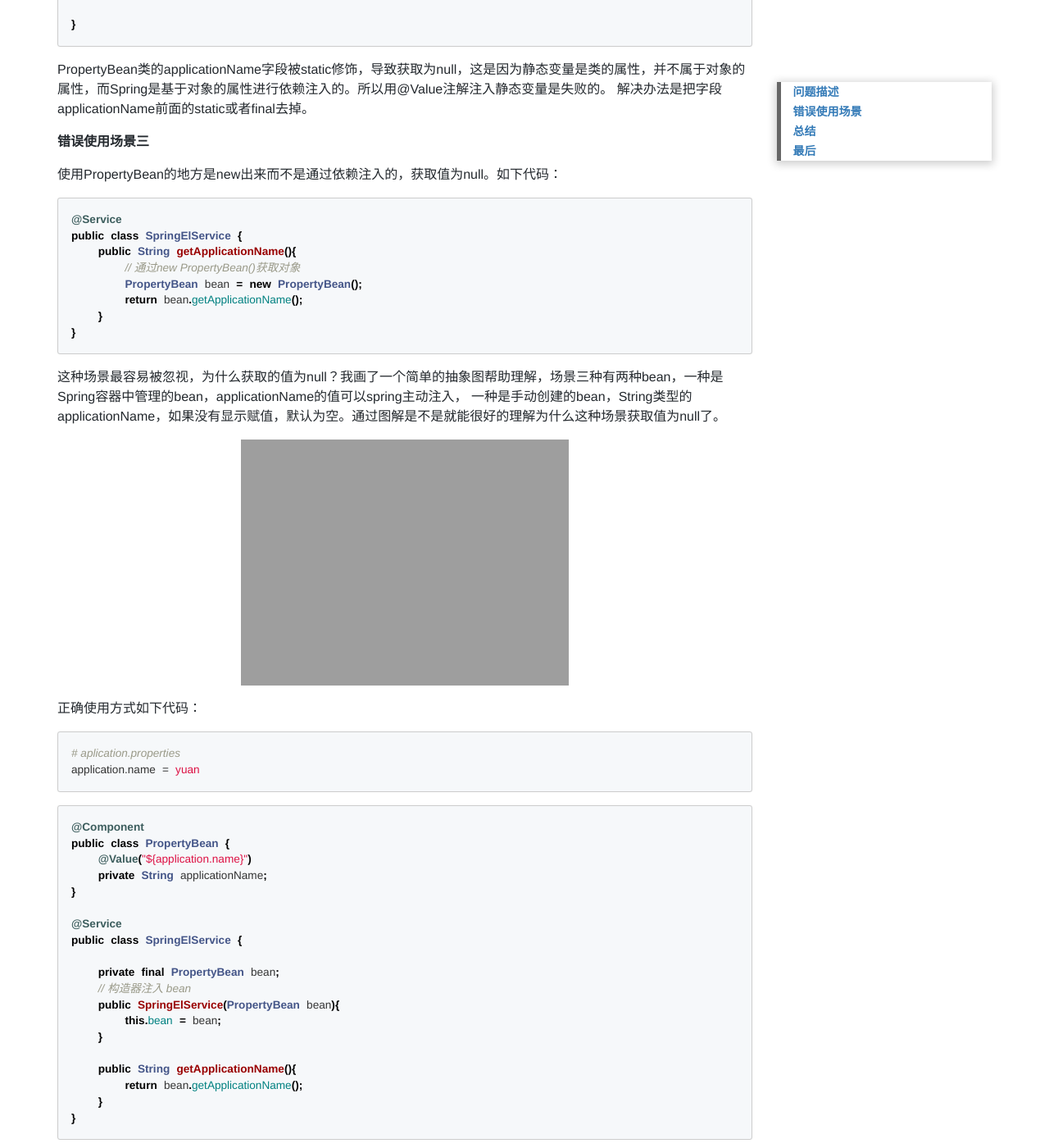
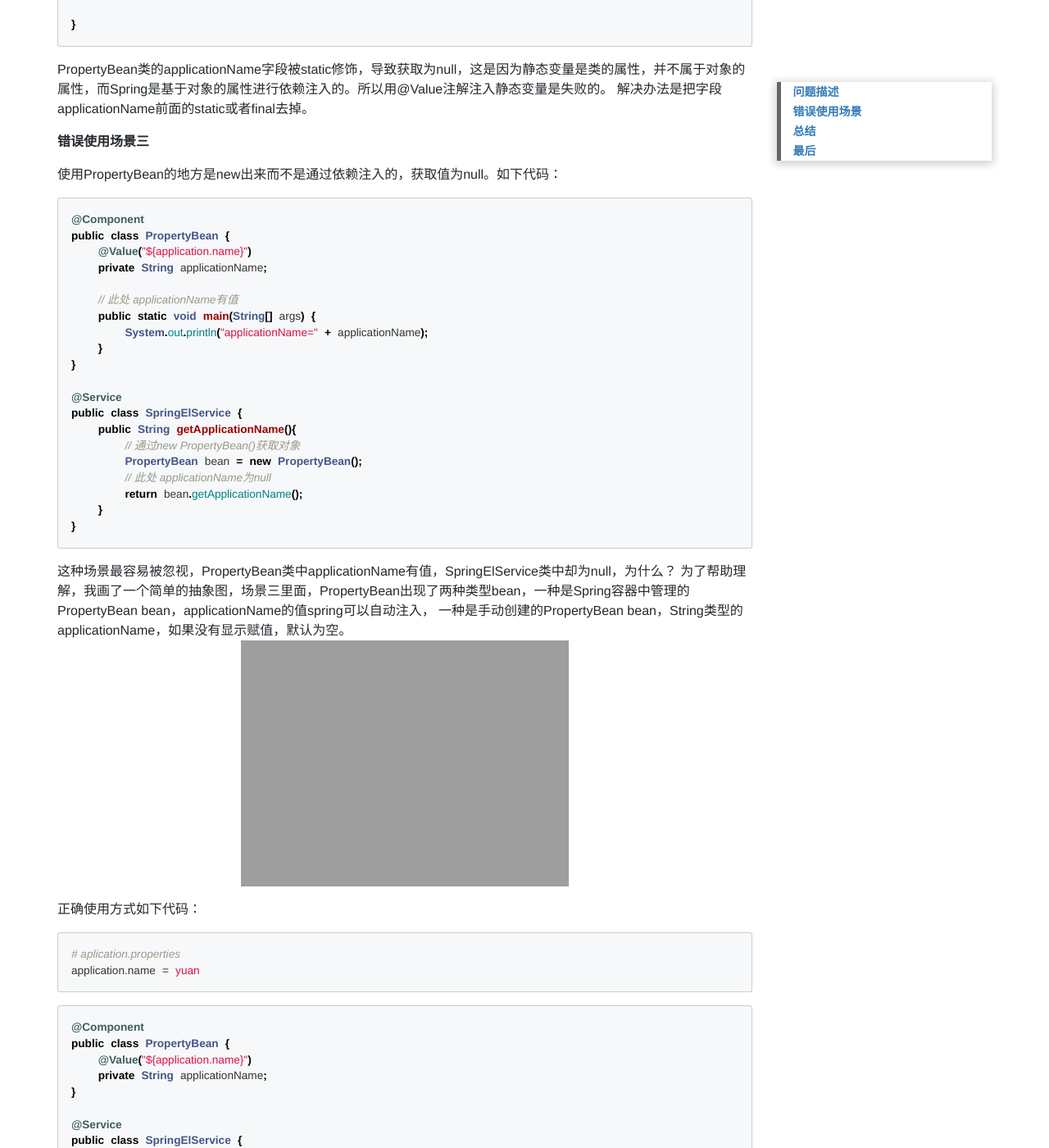
Before and after one commit to yuanjavar/yuanjava.github.io, a Jekyll site: the page built from _posts/2022/2022-09-02-spring-value-null.md, in a window 1280 px wide and 1400 px high, scrolled down 1863 px. Shown: the whole window at 82% size. Built offline with Jekyll 4.4.1, drawn with Linux system fonts in a browser that asks for light colours; nearby versions of some CDN libraries; comment, search, counter and statistics services are not loaded; some of the changed text lies outside the part shown.

Commit message:
spring value为null

````diff
--- a/_posts/2022/2022-09-02-spring-value-null.md
+++ b/_posts/2022/2022-09-02-spring-value-null.md
@@ -86,19 +86,30 @@ PropertyBean类的applicationName字段被static修饰，导致获取为null，
 使用PropertyBean的地方是new出来而不是通过依赖注入的，获取值为null。如下代码：
 
 ```java
+@Component
+public class PropertyBean {
+    @Value("${application.name}")
+    private String applicationName;
+
+    // 此处 applicationName有值
+    public static void main(String[] args) {
+        System.out.println("applicationName=" + applicationName);
+    }
+}
+
 @Service
 public class SpringElService {
     public String getApplicationName(){
         // 通过new PropertyBean()获取对象
         PropertyBean bean = new PropertyBean();
+        // 此处 applicationName为null
         return bean.getApplicationName();
     }
 }
 ```
 
-这种场景最容易被忽视，为什么获取的值为null？我画了一个简单的抽象图帮助理解，场景三种有两种bean，一种是Spring容器中管理的bean，applicationName的值可以spring主动注入，
-一种是手动创建的bean，String类型的applicationName，如果没有显示赋值，默认为空。通过图解是不是就能很好的理解为什么这种场景获取值为null了。
-
+这种场景最容易被忽视，PropertyBean类中applicationName有值，SpringElService类中却为null，为什么？
+为了帮助理解，我画了一个简单的抽象图，场景三里面，PropertyBean出现了两种类型bean，一种是Spring容器中管理的PropertyBean bean，applicationName的值spring可以自动注入， 一种是手动创建的PropertyBean bean，String类型的applicationName，如果没有显示赋值，默认为空。
 ![img.png](https://www.yuanjava.cn/assets/md/spring/value-null.png)
 
 
@@ -135,8 +146,7 @@ public class SpringElService {
 ## 总结
 
 - 本文通过几个常见的错误场景分析了@Value获取值为空的原因
-- spring为开发提供了很多便捷，但是我们应该多去了解spring的使用规则，最好是能了解原理，否则就会出现上面3种情况，导致获取值失败
-
+- spring为开发提供了很多便捷，但是稍微不注意就可能导致异常，所以对于一个新的框架，了解原理是很有必要，正所谓知其然还要知其所以然。
 
 
 ## 最后
````
